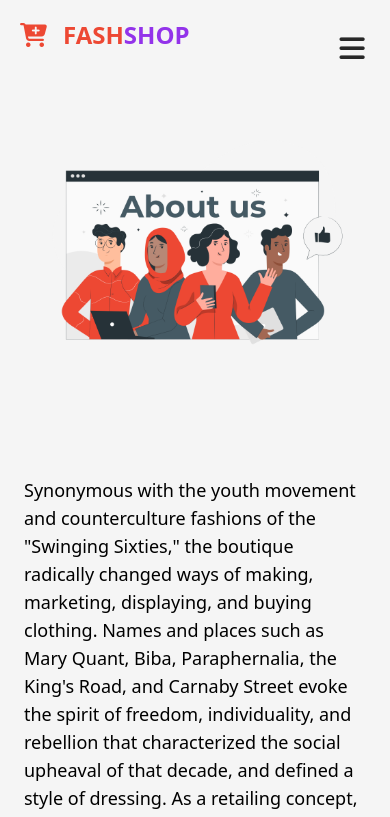
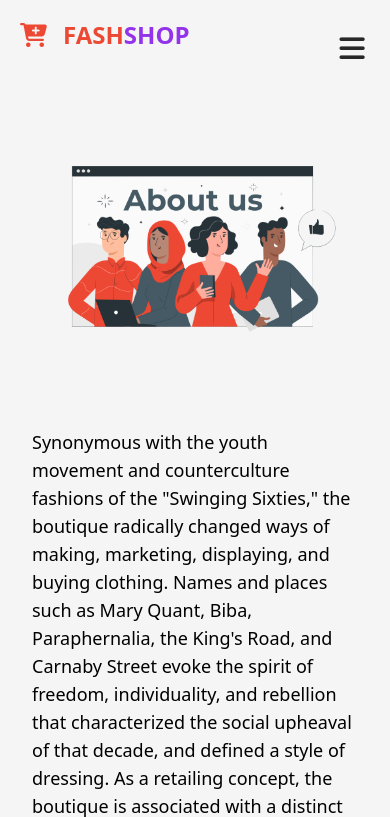
Before and after one commit to johntarus/ecommerce, a React (Create React App) app: page /about in a window 390 px wide. Shown: the top 817 px of the page. Built offline with nearby package versions, Linux system fonts and the light colour scheme.

Commit message:
framer motion

```diff
--- a/package.json
+++ b/package.json
@@ -9,6 +9,7 @@
     "framer-motion": "^6.3.6",
     "react": "^18.1.0",
     "react-dom": "^18.1.0",
+    "react-intersection-observer": "^9.2.2",
     "react-router-dom": "^6.3.0",
     "react-scripts": "5.0.1",
     "web-vitals": "^2.1.4"
--- a/src/components/Home/Hero.js
+++ b/src/components/Home/Hero.js
@@ -1,15 +1,83 @@
 import React from "react";
+import { motion } from "framer-motion";
 import banner from "../../assets/images/banner.png";
 
 function Hero() {
+  const headerAnimate = {
+    hidden: {
+      opacity: 0,
+      y: 25,
+    },
+    visible: {
+      opacity: 1,
+      y: 0,
+      transition: {
+        duration: 0.8,
+      },
+    },
+  };
+
+  const textAnimate = {
+    hidden: {
+      opacity: 0,
+      y: 25,
+    },
+    visible: {
+      opacity: 1,
+      y: 0,
+      transition: {
+        duration: 0.8,
+        delay: 0.3,
+      },
+    },
+  };
+
+  const buttonVariants = {
+    hover: {
+      scale: 1.1,
+      textShadow: "0px 0px 2px #ffffff",
+      boxShadow: "0px 0px 4px #243E8B",
+      transition: {
+        duration: 0.3,
+      },
+    },
+  };
+
+  const linksAnimate = {
+    hidden: {
+      opacity: 0,
+      x: "-100vw",
+    },
+    visible: {
+      opacity: 1,
+      x: 0,
+      transition: {
+        duration: 1,
+        delay: 0.5,
+        type: "spring",
+        stiffness: 120,
+      },
+    },
+  };
+
   return (
     <div>
       <div className="grid grid-cols-2 divide-x justify-items-center sm:grid-cols-1 md:grid-cols-1 mb-20">
         <div className="mt-16 px-12 sm:px-8">
-          <h2 className=" font-extrabold text-transparent text-3xl bg-clip-text bg-gradient-to-r from-purple-600 to-[#ed4833] sm:text-2xl md:text-2xl lg:text-3xl">
+          <motion.h2
+            className=" font-extrabold text-transparent text-3xl bg-clip-text bg-gradient-to-r from-purple-600 to-[#ed4833] sm:text-2xl md:text-2xl lg:text-3xl"
+            variants={headerAnimate}
+            initial="hidden"
+            animate="visible"
+          >
             FASHION DEALS <br /> YOU LOVE
-          </h2>
-          <p className="pt-4 text-xl">
+          </motion.h2>
+          <motion.p
+            className="pt-4 text-xl"
+            variants={textAnimate}
+            initial="hidden"
+            animate="visible"
+          >
             Designed for the jet-setter in mind, our shirt is the ideal blend of
             comfort and style. Built for the man who’s in demand, this classic
             design will keep you looking presentable on the go, with a gentle
@@ -17,16 +85,31 @@
             if you’re irritated by your clothing. Our shirt is a sleek take on a
             well-loved classic featuring a tried-and-tested spread collar and a
             slim fit styling.
-          </p>
-          <button className="bg-gradient-to-r from-purple-600 to-[#ed4833] hover:from-[#ed4833] hover:to-purple-600  text-white font-bold py-2 px-6 rounded-full mt-8">
-            Shop now
-          </button>
+          </motion.p>
+
+          <motion.div
+            variants={linksAnimate}
+            initial="hidden"
+            animate="visible"
+          >
+            <motion.button
+              className="bg-gradient-to-r from-purple-600 to-[#ed4833] hover:from-[#ed4833] hover:to-purple-600  text-white font-bold py-2 px-6 rounded-full mt-8"
+              variants={buttonVariants}
+              initial="hidden"
+              animate="visible"
+            >
+              Shop now
+            </motion.button>
+          </motion.div>
         </div>
 
-        <img
+        <motion.img
           className="object-cover h-76 w-96 py-8"
           src={banner}
           alt="banner"
+          initial={{ opacity: 0, y: 100 }}
+          animate={{ opacity: 1, y: 0 }}
+          transition={{ duration: 0.8 }}
         />
       </div>
     </div>
--- a/src/pages/About.js
+++ b/src/pages/About.js
@@ -1,11 +1,32 @@
 import React from "react";
+import { motion } from "framer-motion";
 import about from "../assets/images/about.png";
 import Footer from "../components/Home/Footer";
 
 const About = () => {
+  const textAnimate = {
+    hidden: {
+      opacity: 0,
+      y: 25,
+    },
+    visible: {
+      opacity: 1,
+      y: 0,
+      transition: {
+        duration: 0.8,
+        delay: 0.3,
+      },
+    },
+  };
+
   return (
     <div>
-      <div className="grid grid-cols-2 gap-8 px-28 sm:grid-cols-1 sm:px-6">
+      <motion.div
+        className="grid grid-cols-2 gap-8 px-28 sm:grid-cols-1 sm:px-8 sm:gap-0"
+        variants={textAnimate}
+        initial="hidden"
+        animate="visible"
+      >
         <img className="object-cover" src={about} alt="about" />
 
         <p className="mt-16 text-lg sm:mt-8">
@@ -21,7 +42,7 @@
           novelty and experimentation; innovative displays and interiors; and an
           informality among owner, salespeople, and clientele.
         </p>
-      </div>
+      </motion.div>
       <Footer />
     </div>
   );
--- a/src/pages/Home.js
+++ b/src/pages/Home.js
@@ -1,4 +1,6 @@
-import React from "react";
+import React, { useEffect } from "react";
+import { useInView } from "react-intersection-observer";
+import { motion, useAnimation } from "framer-motion";
 import Hero from "../components/Home/Hero";
 import Benefits from "../components/Home/Benefits";
 import Overview from "../components/Home/Overview";
@@ -7,15 +9,53 @@
 import Newsletter from "../components/Home/Newsletter";
 import Footer from "../components/Home/Footer";
 
+function FadeInWhenVisible({ children }) {
+  const controls = useAnimation();
+  const [ref, inView] = useInView();
+
+  useEffect(() => {
+    if (inView) {
+      controls.start("visible");
+    } else {
+      controls.start("hidden");
+    }
+  }, [controls, inView]);
+
+  return (
+    <motion.div
+      ref={ref}
+      animate={controls}
+      initial="hidden"
+      transition={{ duration: 1, delay: 0.2 }}
+      variants={{
+        visible: { opacity: 1, scale: 1, transition: { duration: 1 } },
+        hidden: { opacity: 0, scale: 0 },
+      }}
+    >
+      {children}
+    </motion.div>
+  );
+}
+
 const Home = () => {
   return (
     <>
       <Hero />
-      <Benefits />
-      <Overview />
-      <Featured />
-      <History />
-      <Newsletter />
+      <FadeInWhenVisible>
+        <Benefits />
+      </FadeInWhenVisible>
+      <FadeInWhenVisible>
+        <Overview />
+      </FadeInWhenVisible>
+      <FadeInWhenVisible>
+        <Featured />
+      </FadeInWhenVisible>
+      <FadeInWhenVisible>
+        <History />
+      </FadeInWhenVisible>
+      <FadeInWhenVisible>
+        <Newsletter />
+      </FadeInWhenVisible>
       <Footer />
     </>
   );
```
Also changed, not shown: 1 other file (tests, documents, lock files or other folders).
